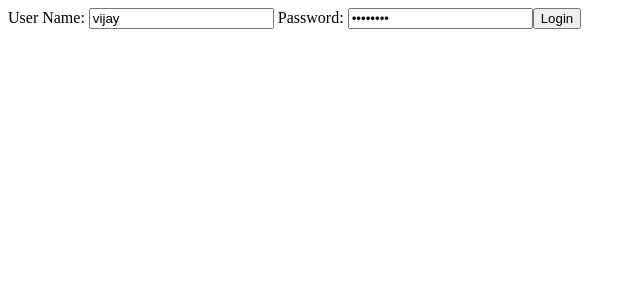
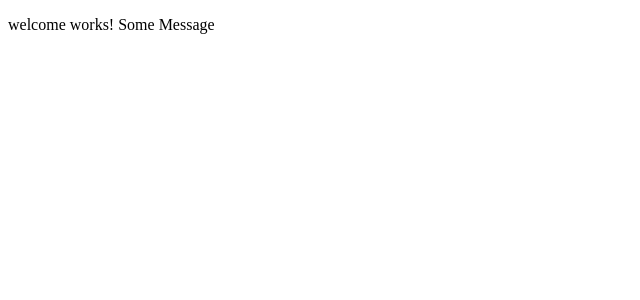
Before and after one commit to konduruvijaykumar/fullstack-springboot-angular, an Angular app in the folder todo-ui/: page /welcome in a window 1280 px wide. Before the commit this address led to /. Shown: the top 300 px of the page, without its empty margins (0-640 px from the left). Built offline with nearby package versions, Linux system fonts and the light colour scheme.

Commit message:
v5 route changes

```diff
--- a/todo-ui/src/app/app-routing.module.ts
+++ b/todo-ui/src/app/app-routing.module.ts
@@ -1,8 +1,14 @@
 import { NgModule } from '@angular/core';
 import { CommonModule } from '@angular/common';
 import { RouterModule, Routes } from '@angular/router';
+import { LoginComponent } from './login/login.component';
+import { WelcomeComponent } from './welcome/welcome.component';
 
-const routes: Routes = [];
+const routes: Routes = [
+  { path: '', component: LoginComponent },
+  { path: 'login', component: LoginComponent },
+  { path: 'welcome', component: WelcomeComponent }
+];
 
 @NgModule({
   declarations: [],
--- a/todo-ui/src/app/app.component.html
+++ b/todo-ui/src/app/app.component.html
@@ -7,4 +7,5 @@
 </div> -->
 <!-- include welcome component, this is selector name welcome component (selector: 'app-welcome') -->
 <!-- <app-welcome></app-welcome> -->
-<app-login></app-login>
+<!-- <app-login></app-login> -->
+<router-outlet></router-outlet>
```
